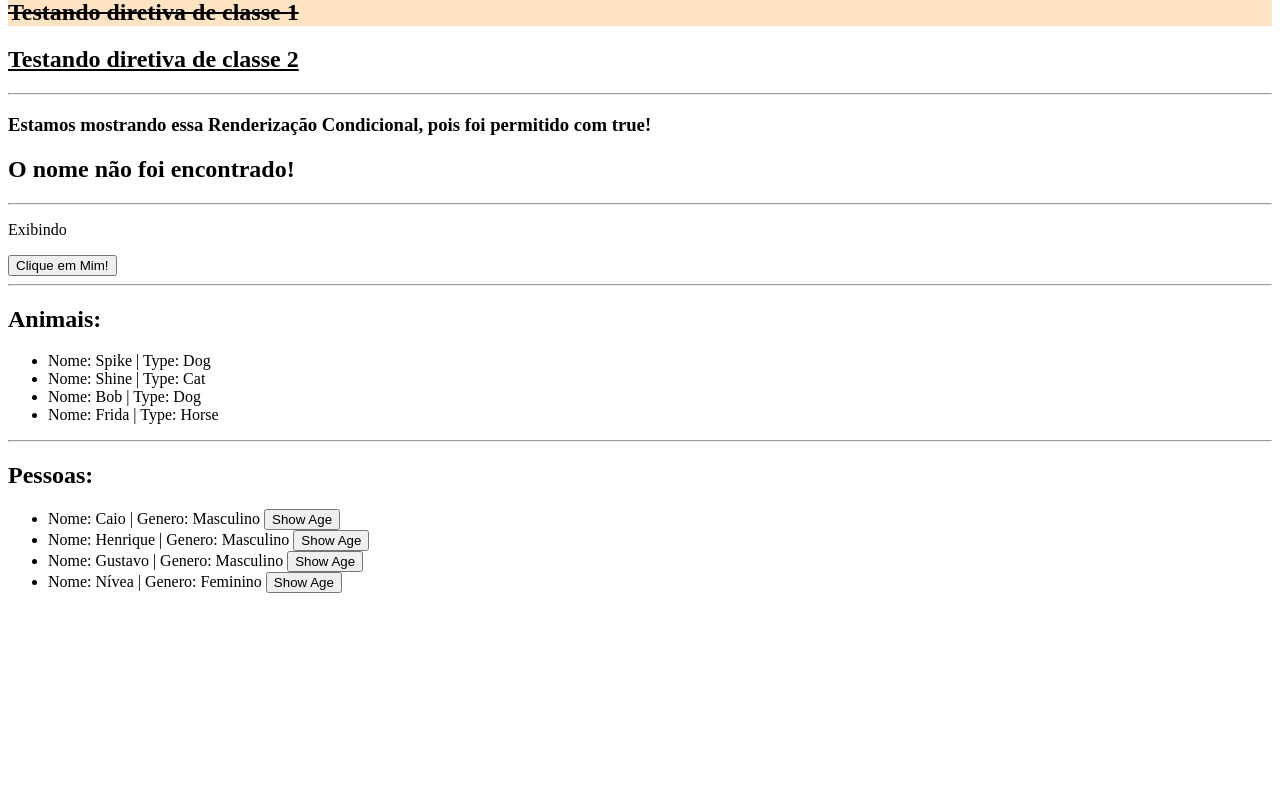
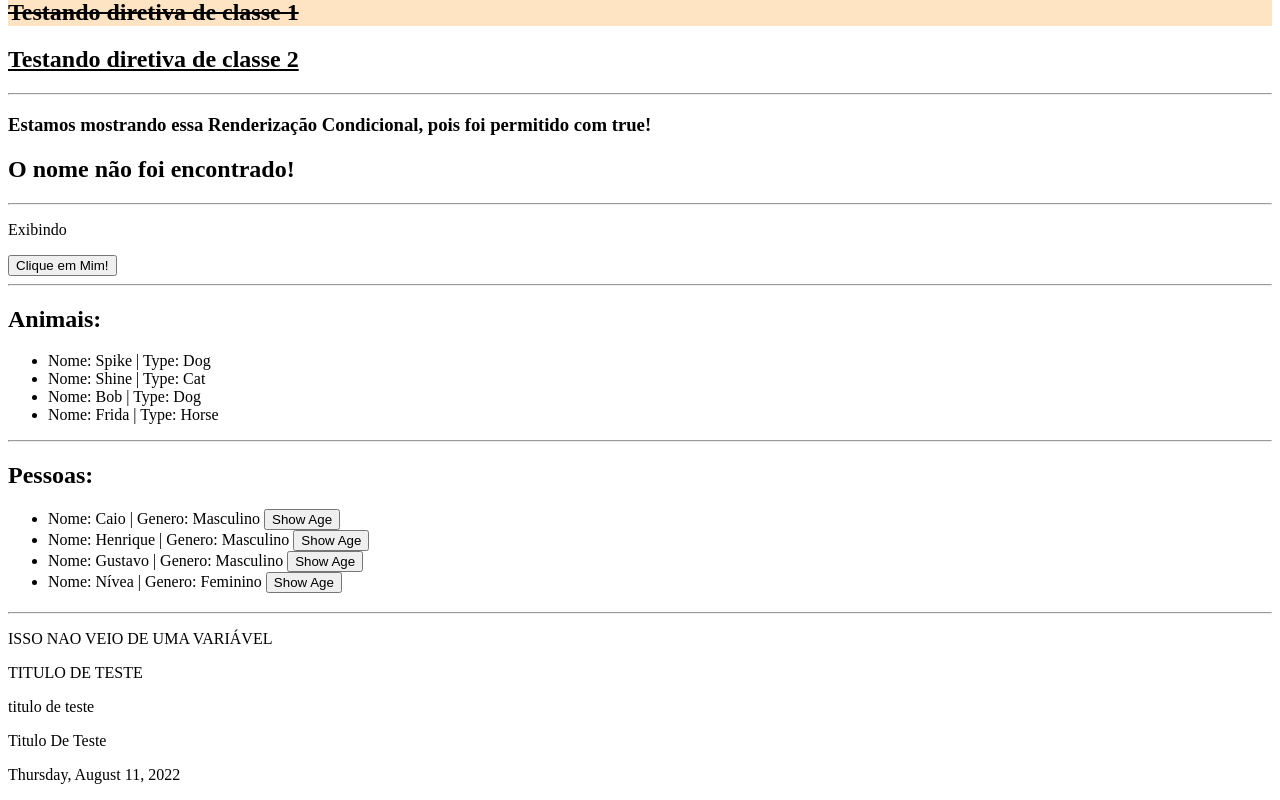
Before and after one commit to Caio-4lberto/mySelf, an Angular app: page / in a window 1280 px wide. Shown: the part 366-1166 px from the top of the page. Before the commit the page ends 978 px from the top, so only its background shows below. Built offline with nearby package versions, Linux system fonts and the light colour scheme.

Commit message:
pipe operators usability

```diff
--- a/src/app/app.component.html
+++ b/src/app/app.component.html
@@ -13,3 +13,5 @@
 <app-list-render></app-list-render>
 <hr>
 <app-example-application-interfaces></app-example-application-interfaces>
+<hr>
+<app-pipe-operators></app-pipe-operators>
--- a/src/app/app.module.ts
+++ b/src/app/app.module.ts
@@ -10,6 +10,7 @@ import { IfRenderComponent } from './components/if-render/if-render.component';
 import { EventsComponent } from './components/events/events.component';
 import { ListRenderComponent } from './components/list-render/list-render.component';
 import { ExampleApplicationInterfacesComponent } from './components/example-application-interfaces/example-application-interfaces.component';
+import { PipeOperatorsComponent } from './components/pipe-operators/pipe-operators.component';
 
 @NgModule({
   declarations: [
@@ -20,7 +21,8 @@ import { ExampleApplicationInterfacesComponent } from './components/example-appl
     IfRenderComponent,
     EventsComponent,
     ListRenderComponent,
-    ExampleApplicationInterfacesComponent
+    ExampleApplicationInterfacesComponent,
+    PipeOperatorsComponent
   ],
   imports: [
     BrowserModule,
--- a/src/app/components/example-application-interfaces/example-application-interfaces.component.ts
+++ b/src/app/components/example-application-interfaces/example-application-interfaces.component.ts
@@ -23,7 +23,7 @@ export class ExampleApplicationInterfacesComponent implements OnInit {
   ngOnInit(): void {
   }
 
-  showAge(person: Person){
+  showAge(person: Person): void{    //POR SER RELACIONADO AO DOM E APENAS VISUAL O RETORNO PODE SER VOID (VÁZIO)
     this.personDetails = `A pessoa denominada ${person.name} tem ${person.age} ano(s)!`;
   }
 
--- /dev/null
+++ b/src/app/components/pipe-operators/pipe-operators.component.html
@@ -0,0 +1,10 @@
+<!--              PIPES OPERATORS
+    1. uppercase
+
+-->
+
+<p> {{ "isso nao veio de uma variável" | uppercase }} </p>
+<p> {{ titulo | uppercase }} </p>
+<p> {{ titulo | lowercase }} </p>
+<p> {{ titulo | titlecase }} </p>
+<p> {{ today | date: "fullDate" }} </p>
--- /dev/null
+++ b/src/app/components/pipe-operators/pipe-operators.component.ts
@@ -0,0 +1,17 @@
+import { Component, OnInit } from '@angular/core';
+
+@Component({
+  selector: 'app-pipe-operators',
+  templateUrl: './pipe-operators.component.html',
+  styleUrls: ['./pipe-operators.component.css']
+})
+export class PipeOperatorsComponent implements OnInit {
+  titulo = "titulo de teste";
+  today = new Date();
+
+  constructor() { }
+
+  ngOnInit(): void {
+  }
+
+}
```
Also changed, not shown: src/app/components/pipe-operators/pipe-operators.component.css (added), 1 other file (tests, documents, lock files or other folders).
